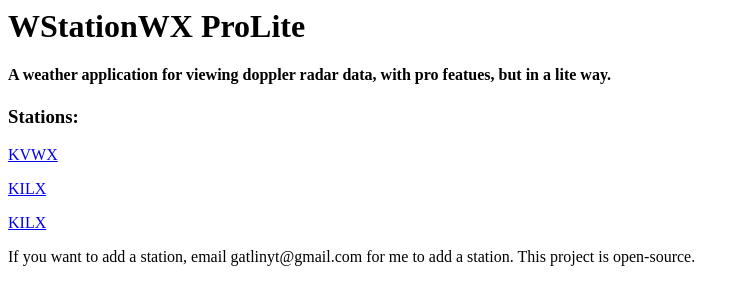
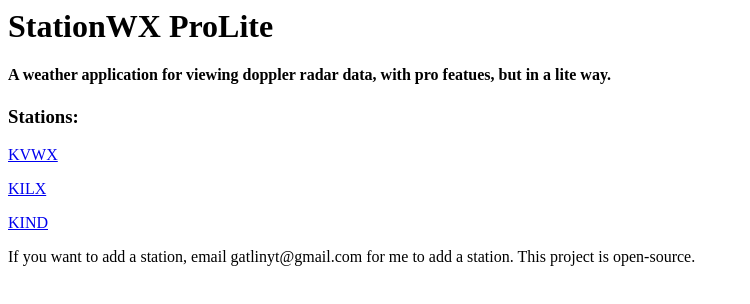
Before and after one commit to AstroMeYT/StationWX-ProLite, a plain HTML site: page index.html in a window 1280 px wide. Shown: the whole page, without its empty margins (0-750 px from the left). Drawn offline with Linux system fonts and the light colour scheme.

Commit message:
Update index.html

```diff
--- a/index.html
+++ b/index.html
@@ -1,4 +1,4 @@
-<h1>WStationWX ProLite</h1>
+<h1>StationWX ProLite</h1>
 <h4>A weather application for viewing doppler radar data, with pro featues, but in a lite way.</h4>
 <p> </p>
 <h3>Stations:</h3>
@@ -6,6 +6,6 @@
 <p></p>
 <a href="kilx.html">KILX</a>
 <p></p>
-<a href="kind.html">KILX</a>
+<a href="kind.html">KIND</a>
 <p> </p>
 <p>If you want to add a station, email gatlinyt@gmail.com for me to add a station. This project is open-source.</p>
```
